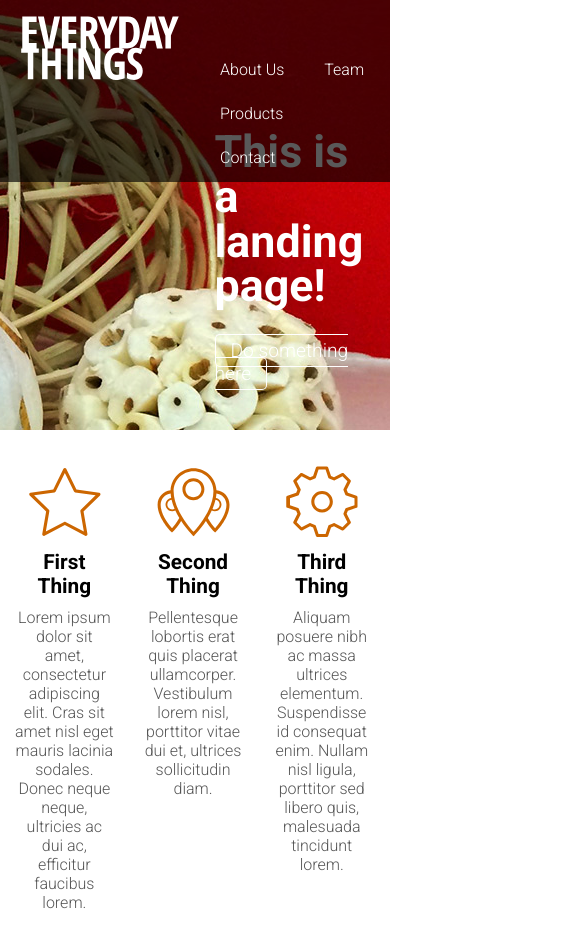
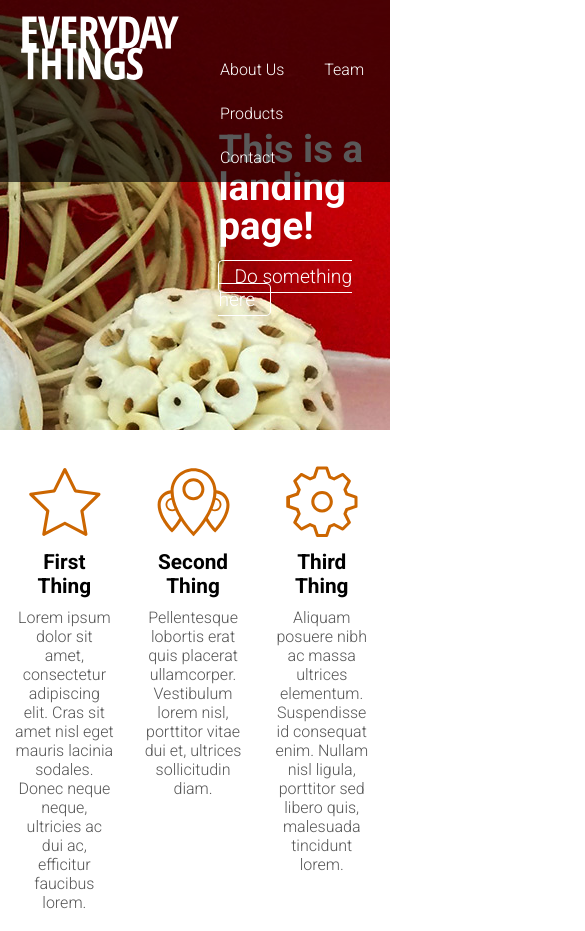
Before and after one commit to zwehr/responsive-from-scratch, a plain HTML site: page index.html in a window 390 px wide. Shown: the top 931 px of the page, 585 px wide, since content can reach past the window. Drawn offline with Linux system fonts and the light colour scheme.

Commit message:
add CSS changes for 1000px screens

```diff
--- a/styles.css
+++ b/styles.css
@@ -387,3 +387,25 @@ footer a:visited {
 footer a:hover {
     color: #000;
 }
+
+/* media queries */
+
+@media screen and (max-width: 1000px) {
+    h1 {
+        font-size: 2.4em;
+    }
+
+    /* header */
+    header div.hero {
+        left: 56%;
+    }
+    header div.hero h1 {
+        margin-bottom: 20px;
+    }
+
+    /* first section */
+    section#section-2 article {
+        padding-left: 400px;
+        background-size: 375px auto;
+    }
+}
```
